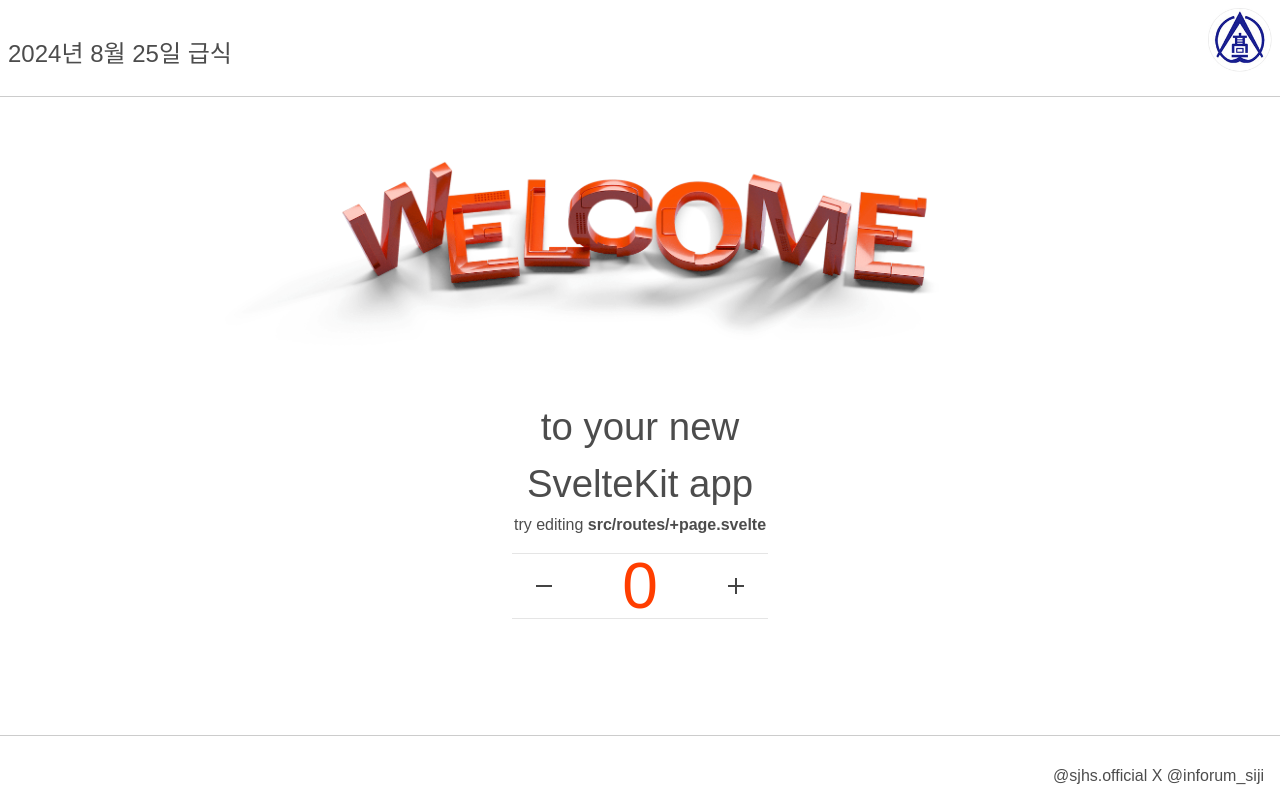
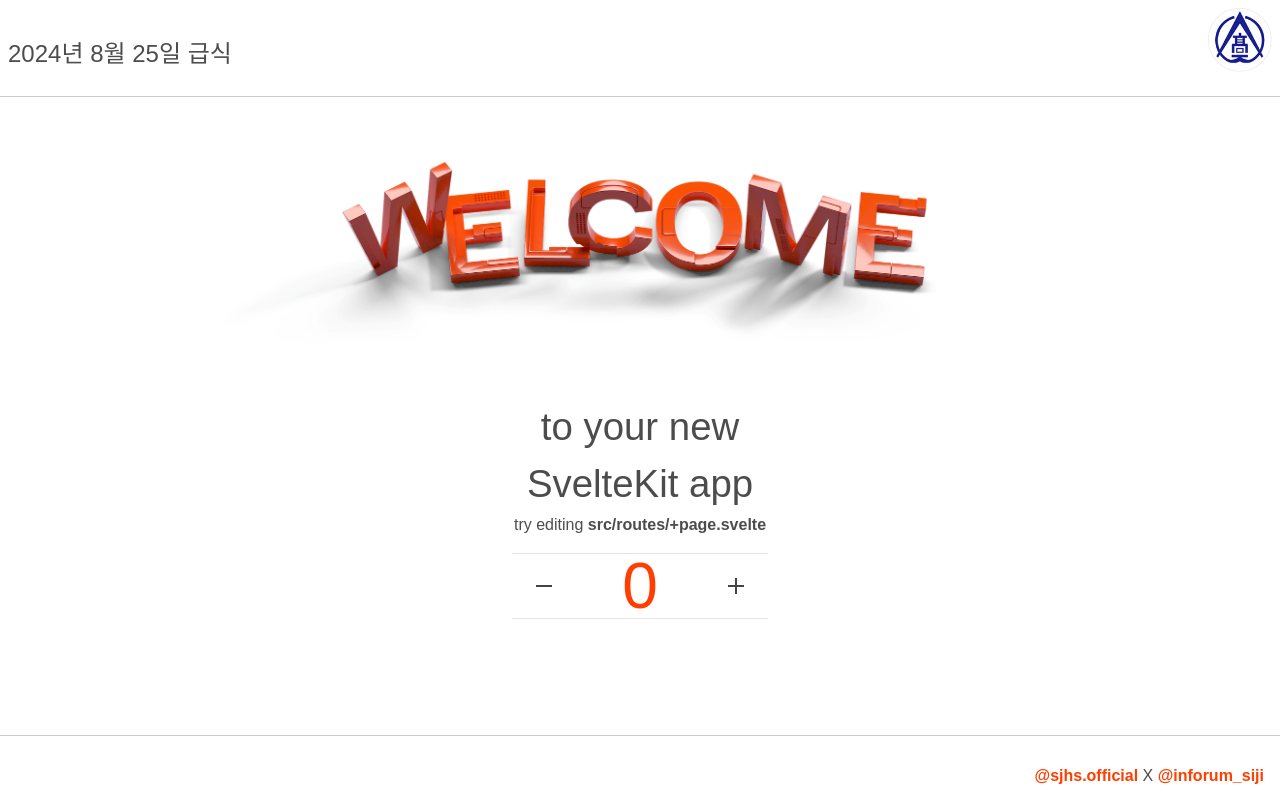
Before and after one commit to Inforum8/school-launch-frontend, a SvelteKit app: page / in a window 1280 px wide. Built offline with nearby package versions, Linux system fonts and the light colour scheme.

Commit message:
fix(layout): update Instagram links in footer
Replaced placeholder text with actual Instagram links for better user experience. Users can now click on the links to visit the relevant Instagram profiles directly.

```diff
--- a/src/routes/+layout.svelte
+++ b/src/routes/+layout.svelte
@@ -15,8 +15,7 @@
 	<hr class="divider" />
 
 	<footer>
-<!--		<p>visit <a href="https://kit.svelte.dev">kit.svelte.dev</a> to learn SvelteKit</p>-->
-		<p>@sjhs.official X @inforum_siji</p>
+		<p><a href="https://www.instagram.com/sjhs.official">@sjhs.official</a> X <a href="https://www.instagram.com/inforum_siji">@inforum_siji</a></p>
 	</footer>
 </div>
 
```
